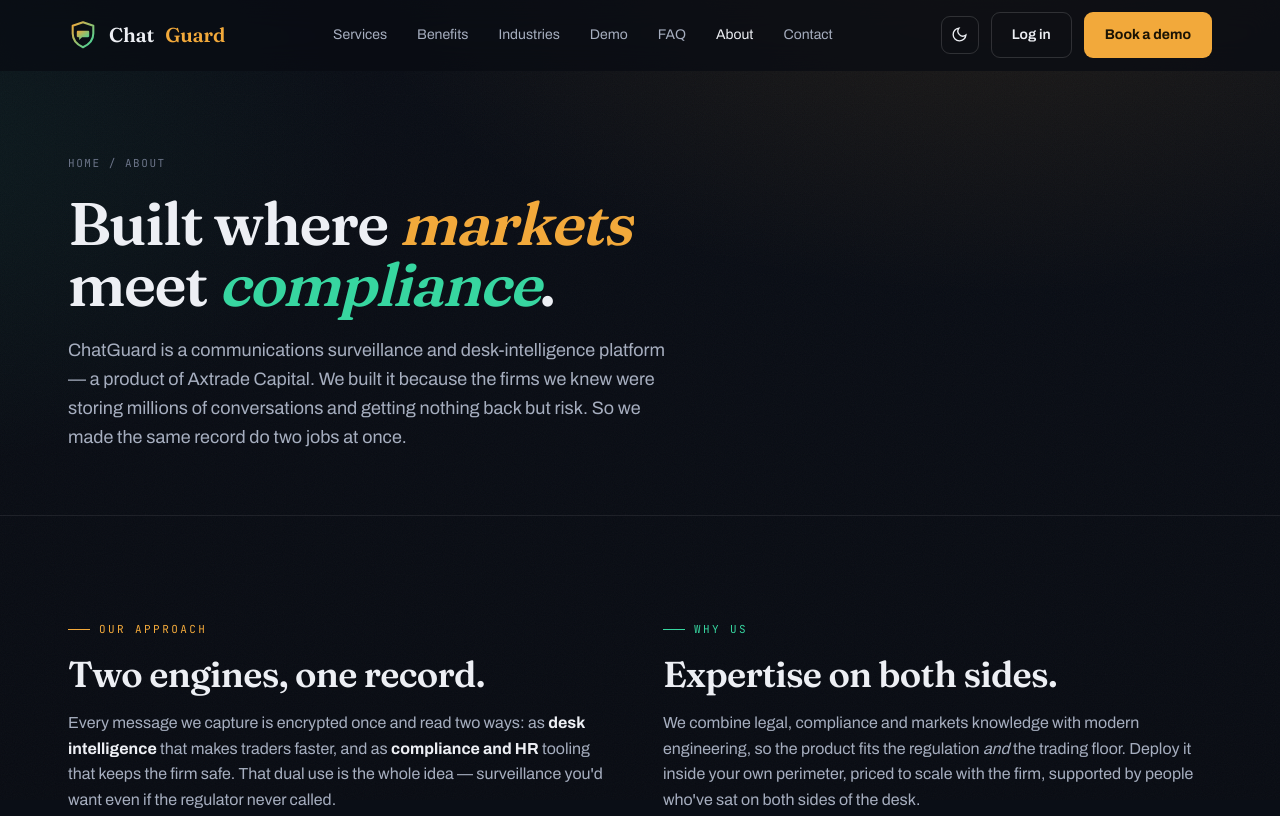
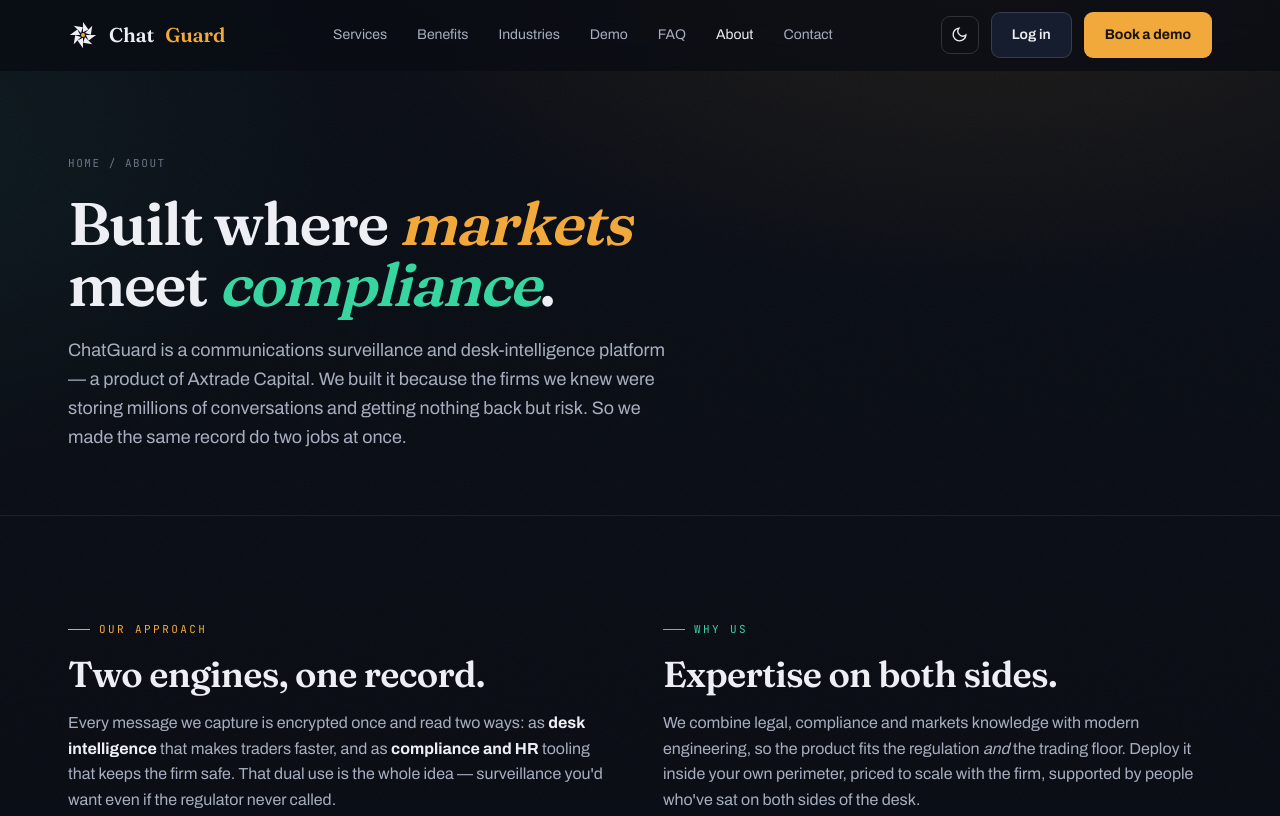
Before and after one commit to axxelo/chatguard-site, a plain HTML site: page about.html in a window 1280 px wide. Shown: the top 816 px of the page. Drawn offline with Linux system fonts and the light colour scheme.

Commit message:
Add files via upload

```diff
--- a/about.html
+++ b/about.html
@@ -24,7 +24,7 @@
 
 <header id="hdr">
   <nav>
-    <a href="index.html" class="logo"><svg class="mark" viewBox="0 0 32 32" aria-hidden="true"><defs><linearGradient id="cgg" x1="0" y1="0" x2="1" y2="1"><stop offset="0" stop-color="#F2A93B"/><stop offset="1" stop-color="#37D6A0"/></linearGradient></defs><path d="M16 2.5 27 6.1v8.2c0 7.4-5.2 12.1-11 14.7-5.8-2.6-11-7.3-11-14.7V6.1z" fill="none" stroke="url(#cgg)" stroke-width="2.2" stroke-linejoin="round"/><path d="M10.6 11.4h10.8c.7 0 1.2.5 1.2 1.2v4.5c0 .7-.5 1.2-1.2 1.2H15l-3.1 2.9v-2.9h-1.3c-.7 0-1.2-.5-1.2-1.2v-4.5c0-.7.5-1.2 1.2-1.2z" fill="url(#cgg)"/></svg>Chat<b>Guard</b></a>
+    <a href="index.html" class="logo"><svg class="mark" viewBox="0 0 48 48" aria-hidden="true"><g fill="currentColor"><path d="M24.0 19.5L24.0 3.0L32.68 15.01Z"/><path d="M27.18 20.82L38.85 9.15L36.5 23.78Z"/><path d="M28.5 24.0L45.0 24.0L32.99 32.68Z"/><path d="M27.18 27.18L38.85 38.85L24.22 36.5Z"/><path d="M24.0 28.5L24.0 45.0L15.32 32.99Z"/><path d="M20.82 27.18L9.15 38.85L11.5 24.22Z"/><path d="M19.5 24.0L3.0 24.0L15.01 15.32Z"/><path d="M20.82 20.82L9.15 9.15L23.78 11.5Z"/></g><circle cx="24" cy="24" r="3.2" style="fill:var(--amber)"/></svg>Chat<b>Guard</b></a>
     <div class="navlinks">
       <a href="services.html">Services</a>
       <a href="benefits.html">Benefits</a>
@@ -124,7 +124,7 @@
   <div class="wrap">
     <div class="foot-grid">
       <div>
-        <a href="index.html" class="logo" style="margin-bottom:18px"><svg class="mark" viewBox="0 0 32 32" aria-hidden="true"><defs><linearGradient id="cgg" x1="0" y1="0" x2="1" y2="1"><stop offset="0" stop-color="#F2A93B"/><stop offset="1" stop-color="#37D6A0"/></linearGradient></defs><path d="M16 2.5 27 6.1v8.2c0 7.4-5.2 12.1-11 14.7-5.8-2.6-11-7.3-11-14.7V6.1z" fill="none" stroke="url(#cgg)" stroke-width="2.2" stroke-linejoin="round"/><path d="M10.6 11.4h10.8c.7 0 1.2.5 1.2 1.2v4.5c0 .7-.5 1.2-1.2 1.2H15l-3.1 2.9v-2.9h-1.3c-.7 0-1.2-.5-1.2-1.2v-4.5c0-.7.5-1.2 1.2-1.2z" fill="url(#cgg)"/></svg>Chat<b>Guard</b></a>
+        <a href="index.html" class="logo" style="margin-bottom:18px"><svg class="mark" viewBox="0 0 48 48" aria-hidden="true"><g fill="currentColor"><path d="M24.0 19.5L24.0 3.0L32.68 15.01Z"/><path d="M27.18 20.82L38.85 9.15L36.5 23.78Z"/><path d="M28.5 24.0L45.0 24.0L32.99 32.68Z"/><path d="M27.18 27.18L38.85 38.85L24.22 36.5Z"/><path d="M24.0 28.5L24.0 45.0L15.32 32.99Z"/><path d="M20.82 27.18L9.15 38.85L11.5 24.22Z"/><path d="M19.5 24.0L3.0 24.0L15.01 15.32Z"/><path d="M20.82 20.82L9.15 9.15L23.78 11.5Z"/></g><circle cx="24" cy="24" r="3.2" style="fill:var(--amber)"/></svg>Chat<b>Guard</b></a>
         <p style="max-width:280px">The ultimate compliance chat monitoring &amp; desk-intelligence platform.</p>
         <p class="mono" style="color:var(--fg-faint);margin-top:10px">A product of Axtrade Capital</p>
       </div>
--- a/chatguard.css
+++ b/chatguard.css
@@ -112,8 +112,8 @@ nav{display:flex;align-items:center;justify-content:space-between;height:70px;ma
 .nav-cta{display:flex;gap:12px;align-items:center}
 .btn{display:inline-flex;align-items:center;gap:8px;font-family:var(--sans);font-weight:600;font-size:14px;
   padding:11px 20px;border-radius:9px;cursor:pointer;border:1px solid transparent;transition:.2s;white-space:nowrap}
-.btn-ghost{border-color:var(--line-2);color:var(--fg)}
-.btn-ghost:hover{background:var(--panel-2);border-color:var(--fg-faint)}
+.btn-ghost{background:var(--panel-2);border-color:var(--line-2);color:var(--fg)}
+.btn-ghost:hover{border-color:var(--fg-faint);filter:brightness(1.08)}
 .btn-solid{background:var(--amber);color:var(--btn-amber-fg);font-weight:700}
 .btn-solid:hover{filter:brightness(1.08);transform:translateY(-1px)}
 .btn-green{background:var(--green);color:var(--btn-green-fg);font-weight:700}
```
Also changed, not shown: 404.html (+1 -1 lines), benefits.html (+2 -2 lines), demo.html (+2 -2 lines), faq.html (+2 -2 lines), index.html (+2 -2 lines), industries.html (+2 -2 lines), services.html (+2 -2 lines).
